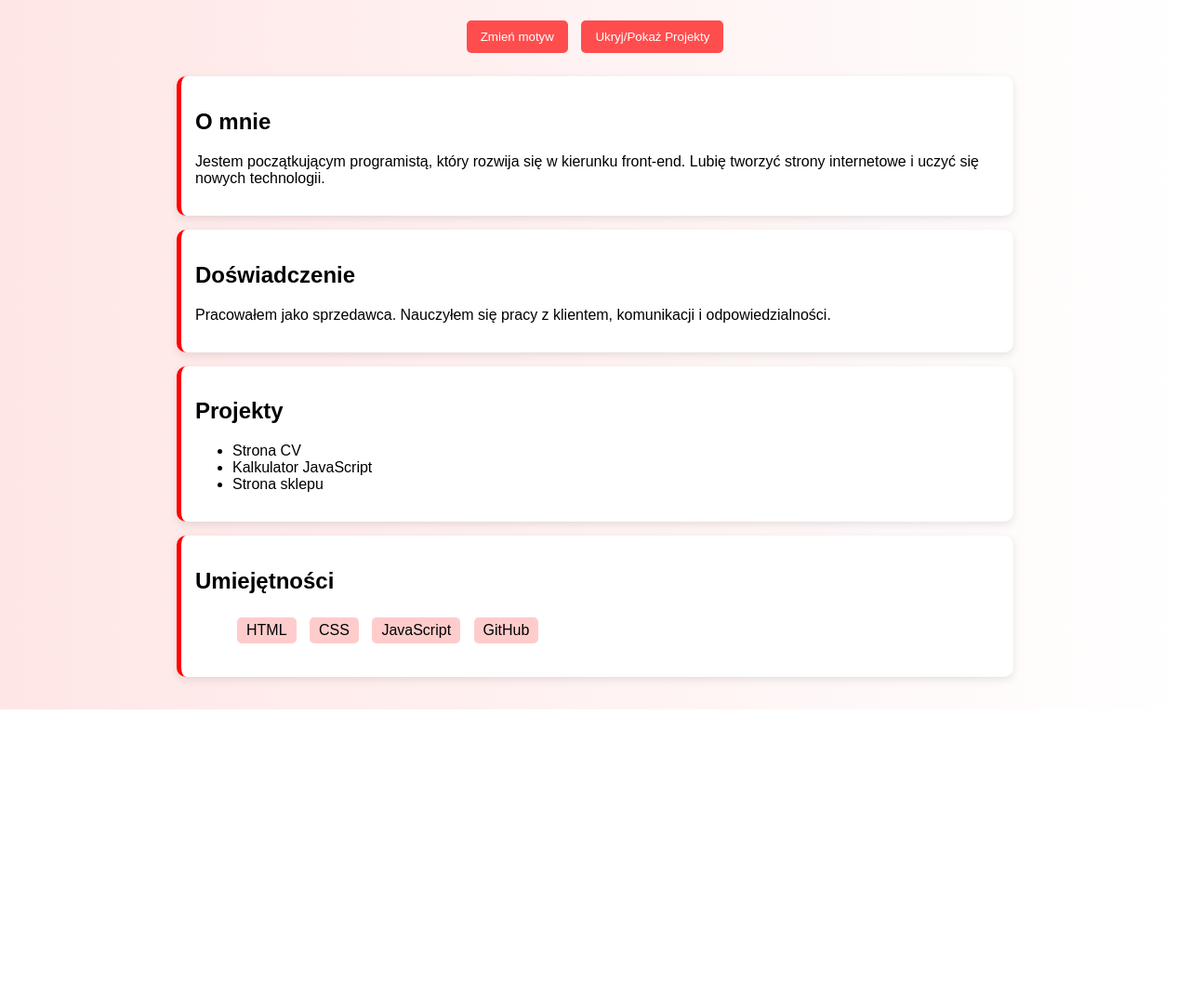
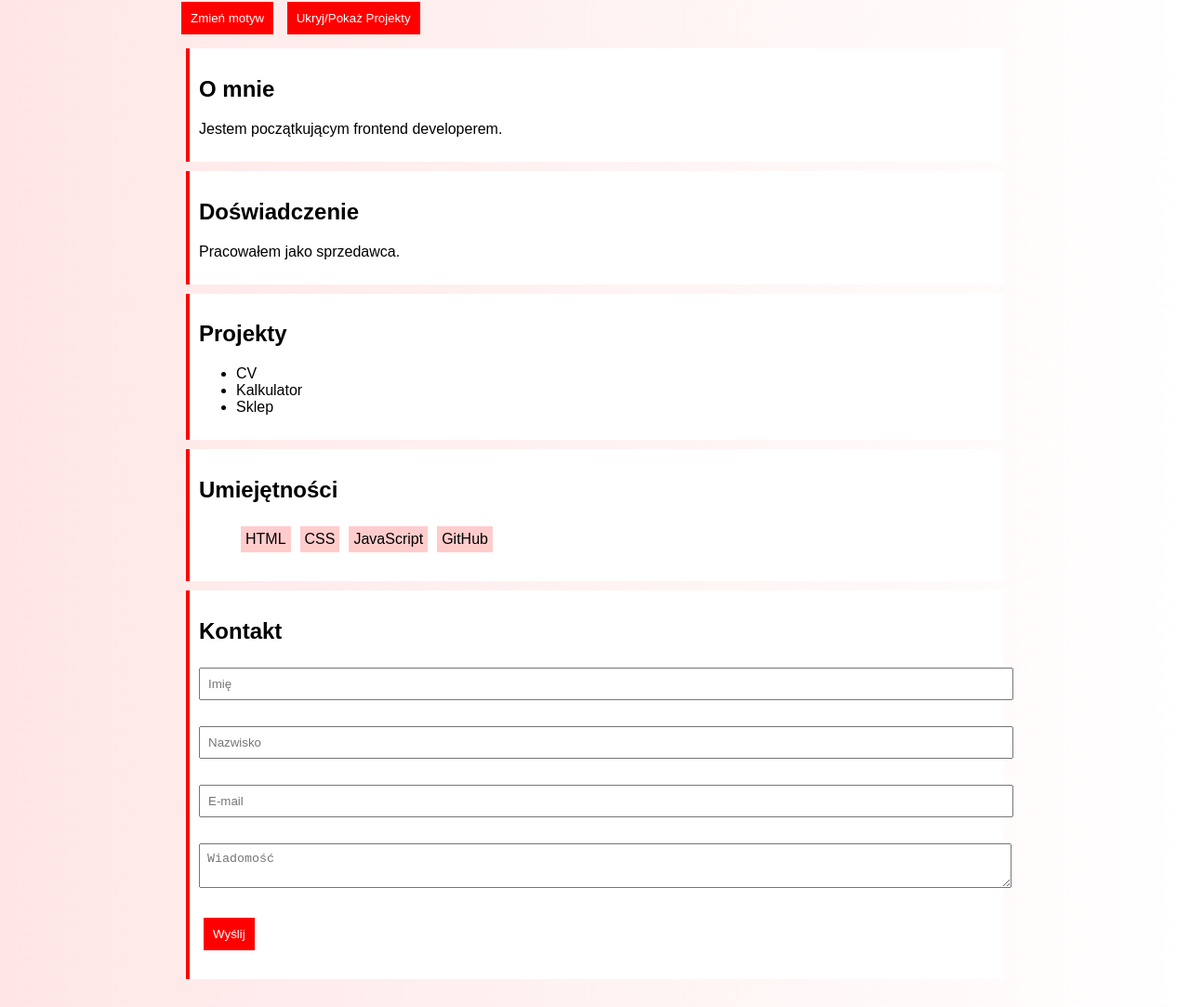
Before and after one commit to Andrii76865/projekt_cv, a plain HTML site: page index.html in a window 1280 px wide. Shown: the part 313-1396 px from the top of the page at 93% size. Before the commit the page ends 1076 px from the top, so only its background shows below. Drawn offline with Linux system fonts and the light colour scheme.

Commit message:
Add files via upload

```diff
--- /dev/null
+++ b/data.json
@@ -0,0 +1,4 @@
+{
+  "skills": ["HTML", "CSS", "JavaScript", "GitHub"],
+  "projekty": ["CV", "Kalkulator", "Sklep"]
+}
--- a/green.css
+++ b/green.css
@@ -1,8 +1,8 @@
 body {
     margin: 0;
-    font-family: Verdana, sans-serif;
-    background: linear-gradient(to right, #e6ffe6, #ffffff);
-    animation: fadeIn 1s ease-in;
+    font-family: Verdana;
+    background: linear-gradient(to right, #e6ffe6, white);
+    animation: fadeIn 1s;
 }
 
 .container {
@@ -15,65 +15,37 @@ body {
     display: flex;
     justify-content: space-between;
     align-items: center;
-    background: #009933;
+    background: green;
     color: white;
-    padding: 25px;
-    border-radius: 15px;
+    padding: 20px;
 }
 
 .photo {
-    width: 140px;
-    height: 140px;
+    width: 130px;
     border-radius: 50%;
-    object-fit: cover;
-    border: 5px solid white;
-    transition: 0.4s;
-}
-
-.photo:hover {
-    transform: scale(1.1) rotate(-2deg);
-}
-
-.buttons {
-    text-align: center;
-    margin: 25px 0;
 }
 
 button {
-    padding: 12px 18px;
+    padding: 10px;
     margin: 5px;
+    background: green;
+    color: white;
     border: none;
-    background: #33cc33;
-    color: white;
-    cursor: pointer;
-    border-radius: 10px;
-    transition: 0.3s;
-}
-
-button:hover {
-    transform: scale(1.1);
 }
 
 section {
     background: #f0fff0;
-    margin: 20px 0;
-    padding: 20px;
-    border-radius: 12px;
+    margin: 10px;
+    padding: 10px;
     border: 2px dashed green;
-    animation: slideUp 0.8s ease;
-    transition: 0.3s;
-}
-
-section:hover {
-    transform: translateY(-5px);
+    animation: slideUp 0.5s;
 }
 
 .skills li {
     display: inline-block;
     background: #ccffcc;
     margin: 5px;
-    padding: 6px 12px;
-    border-radius: 8px;
+    padding: 5px;
 }
 
 .hidden {
@@ -81,17 +53,11 @@ section:hover {
 }
 
 @keyframes fadeIn {
-    from {opacity: 0;}
-    to {opacity: 1;}
+    from {opacity:0;}
+    to {opacity:1;}
 }
 
 @keyframes slideUp {
-    from {
-        transform: translateY(20px);
-        opacity: 0;
-    }
-    to {
-        transform: translateY(0);
-        opacity: 1;
-    }
+    from {transform:translateY(20px); opacity:0;}
+    to {transform:translateY(0); opacity:1;}
 }
--- a/index.html
+++ b/index.html
@@ -3,7 +3,6 @@
 <head>
     <meta charset="UTF-8">
     <title>Moje CV</title>
-
     <link id="themeStyle" rel="stylesheet" href="red.css">
 </head>
 <body>
@@ -22,7 +21,7 @@
         </p>
     </div>
 
-    <img src="photo.jpg" alt="Zdjęcie" class="photo">
+    <img src="photo.jpg" class="photo">
 </header>
 
 <div class="buttons">
@@ -32,42 +31,40 @@
 
 <section>
     <h2>O mnie</h2>
-    <p>
-        Jestem początkującym programistą, który rozwija się w kierunku front-end.
-        Lubię tworzyć strony internetowe i uczyć się nowych technologii.
-    </p>
+    <p>Jestem początkującym frontend developerem.</p>
 </section>
 
 <section>
     <h2>Doświadczenie</h2>
-    <p>
-        Pracowałem jako sprzedawca. Nauczyłem się pracy z klientem,
-        komunikacji i odpowiedzialności.
-    </p>
+    <p>Pracowałem jako sprzedawca.</p>
 </section>
 
 <section id="projekty">
     <h2>Projekty</h2>
-    <ul>
-        <li>Strona CV</li>
-        <li>Kalkulator JavaScript</li>
-        <li>Strona sklepu</li>
-    </ul>
+    <ul id="projektyList"></ul>
 </section>
 
 <section>
     <h2>Umiejętności</h2>
-    <ul class="skills">
-        <li>HTML</li>
-        <li>CSS</li>
-        <li>JavaScript</li>
-        <li>GitHub</li>
-    </ul>
+    <ul class="skills"></ul>
+</section>
+
+<section>
+    <h2>Kontakt</h2>
+
+    <form id="contactForm">
+        <input type="text" id="imie" placeholder="Imię"><br><br>
+        <input type="text" id="nazwisko" placeholder="Nazwisko"><br><br>
+        <input type="email" id="email" placeholder="E-mail"><br><br>
+        <textarea id="wiadomosc" placeholder="Wiadomość"></textarea><br><br>
+
+        <button type="submit">Wyślij</button>
+        <p id="errorMsg"></p>
+    </form>
 </section>
 
 </div>
 
 <script src="script.js"></script>
-
 </body>
 </html>
--- a/red.css
+++ b/red.css
@@ -1,8 +1,8 @@
 body {
     margin: 0;
-    font-family: Arial, sans-serif;
-    background: linear-gradient(to right, #ffe6e6, #fff);
-    animation: fadeIn 1s ease-in;
+    font-family: Arial;
+    background: linear-gradient(to right, #ffe6e6, white);
+    animation: fadeIn 1s;
 }
 
 .container {
@@ -15,67 +15,43 @@ body {
     display: flex;
     justify-content: space-between;
     align-items: center;
-    background: #cc0000;
+    background: red;
     color: white;
     padding: 20px;
-    border-radius: 10px;
 }
 
 .photo {
     width: 130px;
-    height: 130px;
     border-radius: 50%;
-    object-fit: cover;
-    border: 4px solid white;
-    box-shadow: 0 5px 15px rgba(0,0,0,0.3);
-    transition: 0.4s;
+    transition: 0.3s;
 }
 
 .photo:hover {
-    transform: scale(1.1) rotate(2deg);
-}
-
-.buttons {
-    text-align: center;
-    margin: 20px 0;
+    transform: scale(1.1);
 }
 
 button {
-    padding: 10px 15px;
+    padding: 10px;
     margin: 5px;
+    background: red;
+    color: white;
     border: none;
-    background: #ff4d4d;
-    color: white;
     cursor: pointer;
-    border-radius: 5px;
-    transition: 0.3s;
-}
-
-button:hover {
-    transform: scale(1.1);
 }
 
 section {
     background: white;
-    margin: 15px 0;
-    padding: 15px;
-    border-radius: 10px;
-    border-left: 5px solid red;
-    box-shadow: 0 3px 10px rgba(0,0,0,0.1);
-    animation: slideUp 0.8s ease;
-    transition: 0.3s;
-}
-
-section:hover {
-    transform: translateY(-5px);
+    margin: 10px;
+    padding: 10px;
+    border-left: 4px solid red;
+    animation: slideUp 0.5s;
 }
 
 .skills li {
     display: inline-block;
     background: #ffcccc;
     margin: 5px;
-    padding: 5px 10px;
-    border-radius: 5px;
+    padding: 5px;
 }
 
 .hidden {
@@ -83,17 +59,17 @@ section:hover {
 }
 
 @keyframes fadeIn {
-    from {opacity: 0;}
-    to {opacity: 1;}
+    from {opacity:0;}
+    to {opacity:1;}
 }
 
 @keyframes slideUp {
-    from {
-        transform: translateY(20px);
-        opacity: 0;
-    }
-    to {
-        transform: translateY(0);
-        opacity: 1;
-    }
+    from {transform:translateY(20px); opacity:0;}
+    to {transform:translateY(0); opacity:1;}
 }
+
+form input, form textarea {
+    width: 100%;
+    padding: 8px;
+    margin: 5px 0;
+}
--- a/script.js
+++ b/script.js
@@ -3,6 +3,7 @@ const toggleBtn = document.getElementById("toggleBtn");
 const projekty = document.getElementById("projekty");
 const themeStyle = document.getElementById("themeStyle");
 
+// zmiana motywu
 themeBtn.addEventListener("click", () => {
     if (themeStyle.getAttribute("href") === "red.css") {
         themeStyle.setAttribute("href", "green.css");
@@ -11,6 +12,69 @@ themeBtn.addEventListener("click", () => {
     }
 });
 
+// ukrywanie sekcji
 toggleBtn.addEventListener("click", () => {
     projekty.classList.toggle("hidden");
 });
+
+// ==================
+// ZADANIE 5
+// ==================
+
+const form = document.getElementById("contactForm");
+const errorMsg = document.getElementById("errorMsg");
+
+form.addEventListener("submit", (e) => {
+    e.preventDefault();
+
+    const imie = document.getElementById("imie").value;
+    const nazwisko = document.getElementById("nazwisko").value;
+    const email = document.getElementById("email").value;
+    const wiadomosc = document.getElementById("wiadomosc").value;
+
+    errorMsg.textContent = "";
+
+    if (!imie || !nazwisko || !email || !wiadomosc) {
+        errorMsg.textContent = "Wszystkie pola są wymagane!";
+        return;
+    }
+
+    const nameRegex = /^[A-Za-z]+$/;
+    if (!nameRegex.test(imie) || !nameRegex.test(nazwisko)) {
+        errorMsg.textContent = "Imię i nazwisko bez cyfr!";
+        return;
+    }
+
+    const emailRegex = /^[^\s@]+@[^\s@]+\.[^\s@]+$/;
+    if (!emailRegex.test(email)) {
+        errorMsg.textContent = "Zły email!";
+        return;
+    }
+
+    errorMsg.style.color = "green";
+    errorMsg.textContent = "OK!";
+});
+
+// ==================
+// ZADANIE 6
+// ==================
+
+fetch("data.json")
+    .then(res => res.json())
+    .then(data => {
+
+        const skills = document.querySelector(".skills");
+        data.skills.forEach(s => {
+            const li = document.createElement("li");
+            li.textContent = s;
+            skills.appendChild(li);
+        });
+
+        const projektyList = document.getElementById("projektyList");
+        data.projekty.forEach(p => {
+            const li = document.createElement("li");
+            li.textContent = p;
+            projektyList.appendChild(li);
+        });
+
+    });
```
